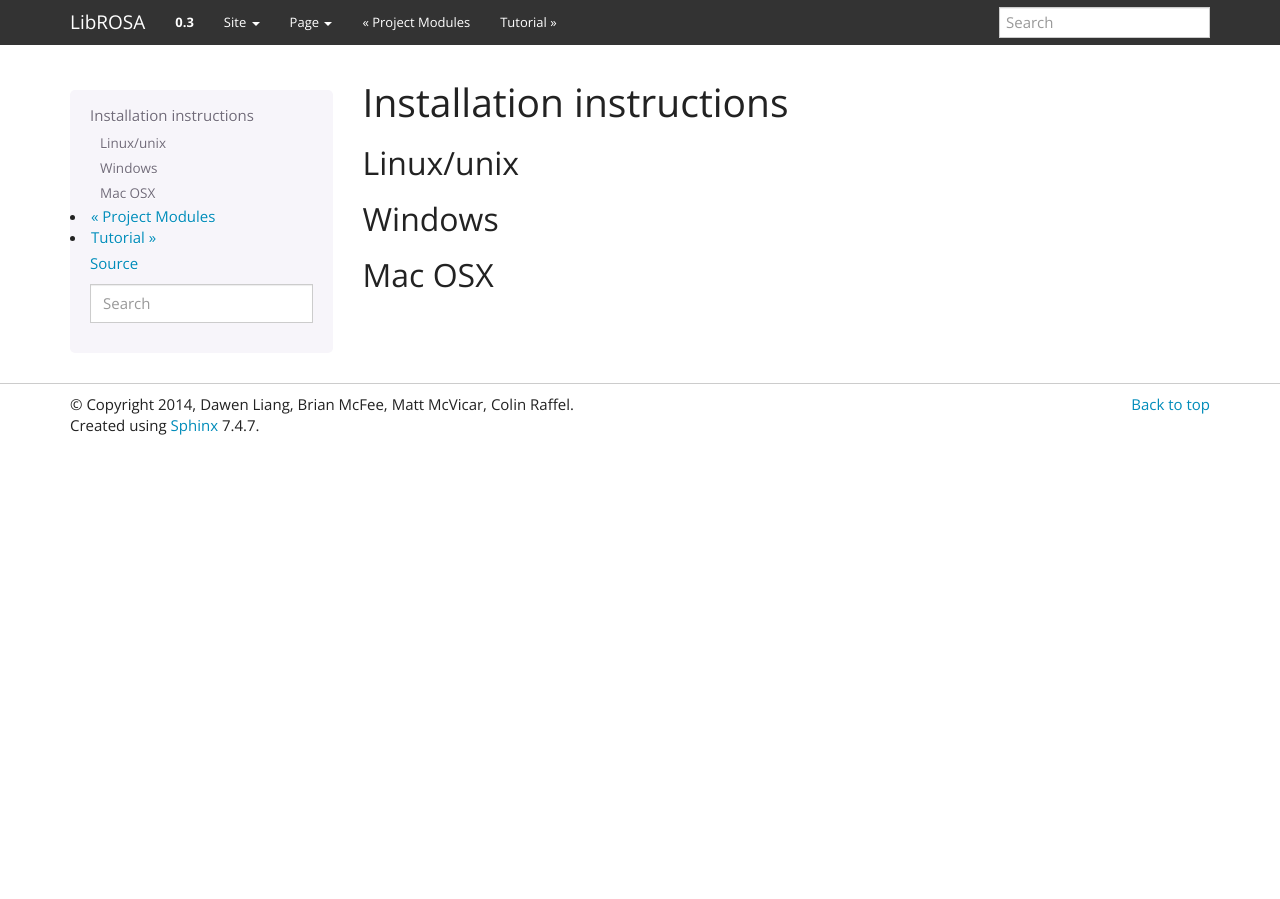
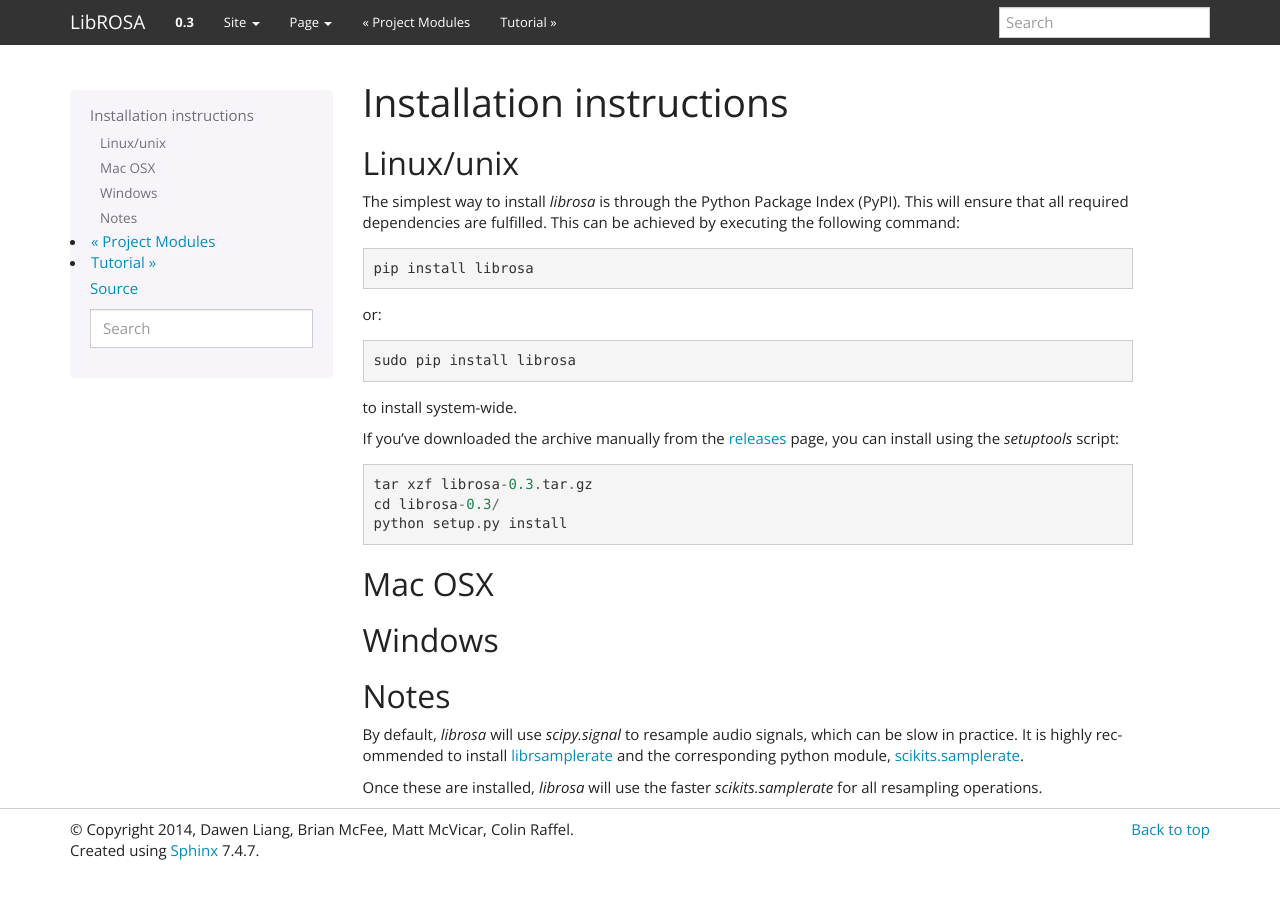
Before and after one commit to librosa/librosa, a Sphinx documentation site: the page built from docs/install.rst, in a window 1280 px wide. Built offline with Sphinx 7.4.7, drawn with Linux system fonts in a browser that asks for light colours.

Commit message:
added installation instructions for linux

```diff
--- a/docs/install.rst
+++ b/docs/install.rst
@@ -1,11 +1,47 @@
 Installation instructions
 =========================
+
 
 Linux/unix
 ----------
 
+The simplest way to install *librosa* is through the Python Package Index (PyPI).  This
+will ensure that all required dependencies are fulfilled.  This can be achieved by
+executing the following command::
+
+    pip install librosa
+
+or::
+
+    sudo pip install librosa
+
+to install system-wide.
+
+If you've downloaded the archive manually from the `releases
+<https://github.com/bmcfee/librosa/releases/>`_ page, you can install using the
+`setuptools` script::
+
+    tar xzf librosa-0.3.tar.gz
+    cd librosa-0.3/
+    python setup.py install
+
+
+
+Mac OSX
+-------
+
+
 Windows
 -------
 
-Mac OSX
--------
+
+Notes
+-----
+
+By default, *librosa* will use `scipy.signal` to resample audio signals, which can
+be slow in practice.  It is highly recommended to install `librsamplerate
+<http://www.mega-nerd.com/SRC/>`_ and the corresponding python module,
+`scikits.samplerate <https://pypi.python.org/pypi/scikits.samplerate>`_.
+
+Once these are installed, *librosa* will use the faster `scikits.samplerate` for all
+resampling operations.
```
